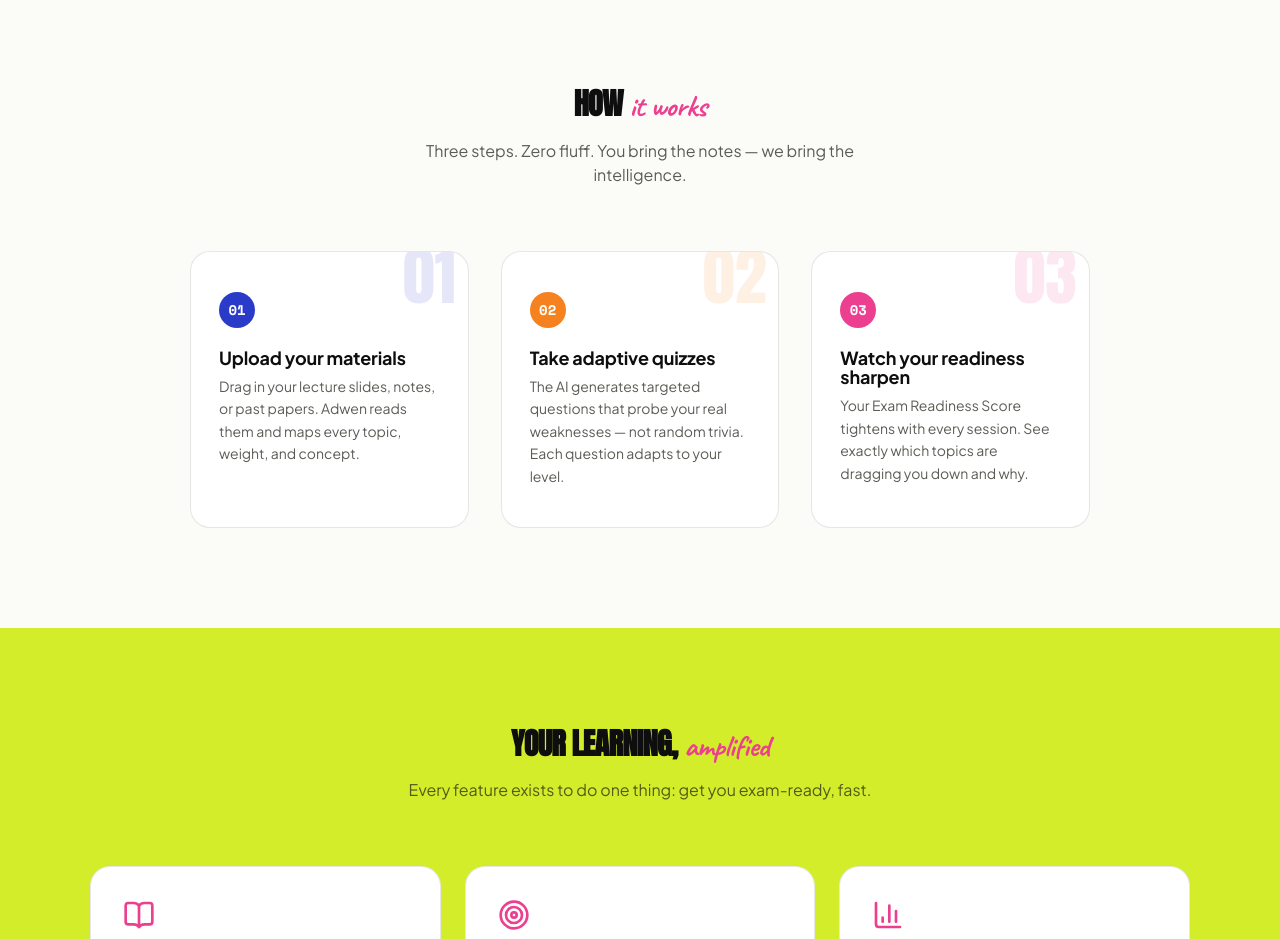
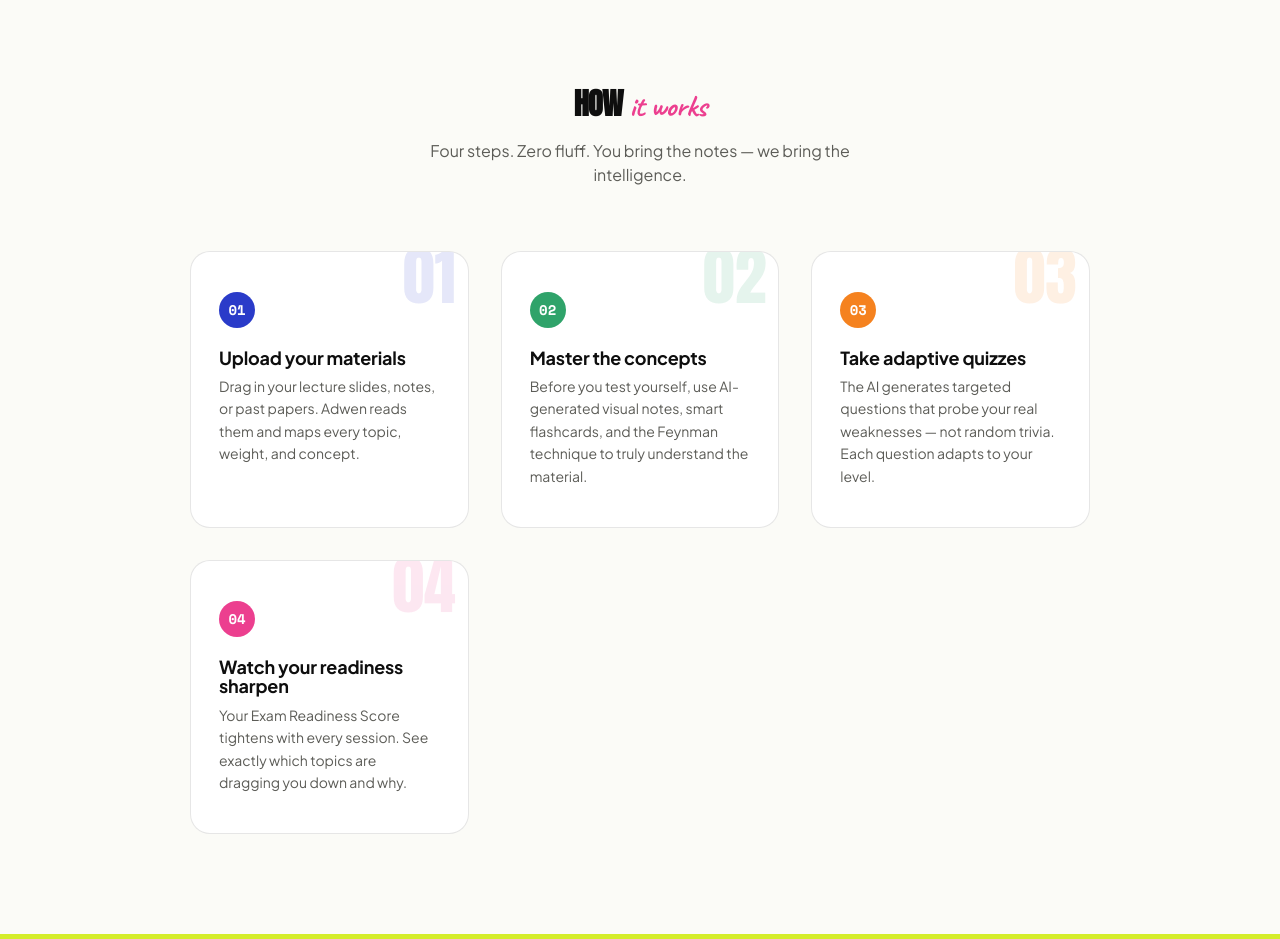
Before and after one commit to rbarmah/adwen, a Next.js app: page / in a window 1280 px wide. Shown: the part 940-1879 px from the top of the page. Built offline with nearby package versions, Linux system fonts and the light colour scheme.

Commit message:
Content: Add Master the Concepts study step to landing page

```diff
--- a/src/app/page.tsx
+++ b/src/app/page.tsx
@@ -232,7 +232,7 @@ export default function HomePage() {
             </span>
           </h2>
           <p style={{ color: 'var(--muted)', fontSize: 'var(--text-base)', marginBottom: '64px', maxWidth: '500px', margin: '0 auto 64px' }}>
-            Three steps. Zero fluff. You bring the notes — we bring the intelligence.
+            Four steps. Zero fluff. You bring the notes — we bring the intelligence.
           </p>
 
           <div style={{ display: 'grid', gridTemplateColumns: 'repeat(auto-fit, minmax(260px, 1fr))', gap: '32px' }}>
@@ -245,12 +245,18 @@ export default function HomePage() {
               },
               {
                 step: '02',
+                title: 'Master the concepts',
+                description: 'Before you test yourself, use AI-generated visual notes, smart flashcards, and the Feynman technique to truly understand the material.',
+                accent: 'var(--green)',
+              },
+              {
+                step: '03',
                 title: 'Take adaptive quizzes',
                 description: 'The AI generates targeted questions that probe your real weaknesses — not random trivia. Each question adapts to your level.',
                 accent: 'var(--tangerine)',
               },
               {
-                step: '03',
+                step: '04',
                 title: 'Watch your readiness sharpen',
                 description: 'Your Exam Readiness Score tightens with every session. See exactly which topics are dragging you down and why.',
                 accent: 'var(--magenta)',
```
